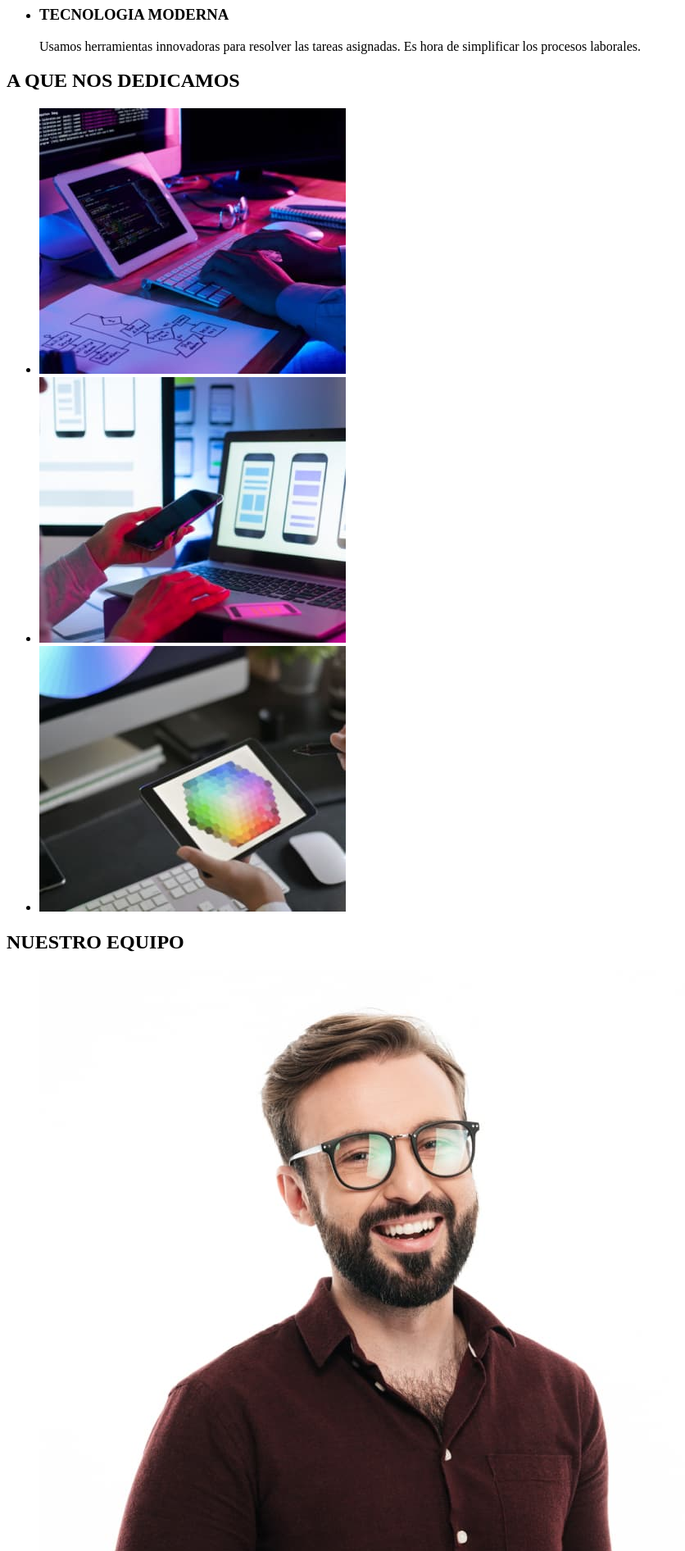
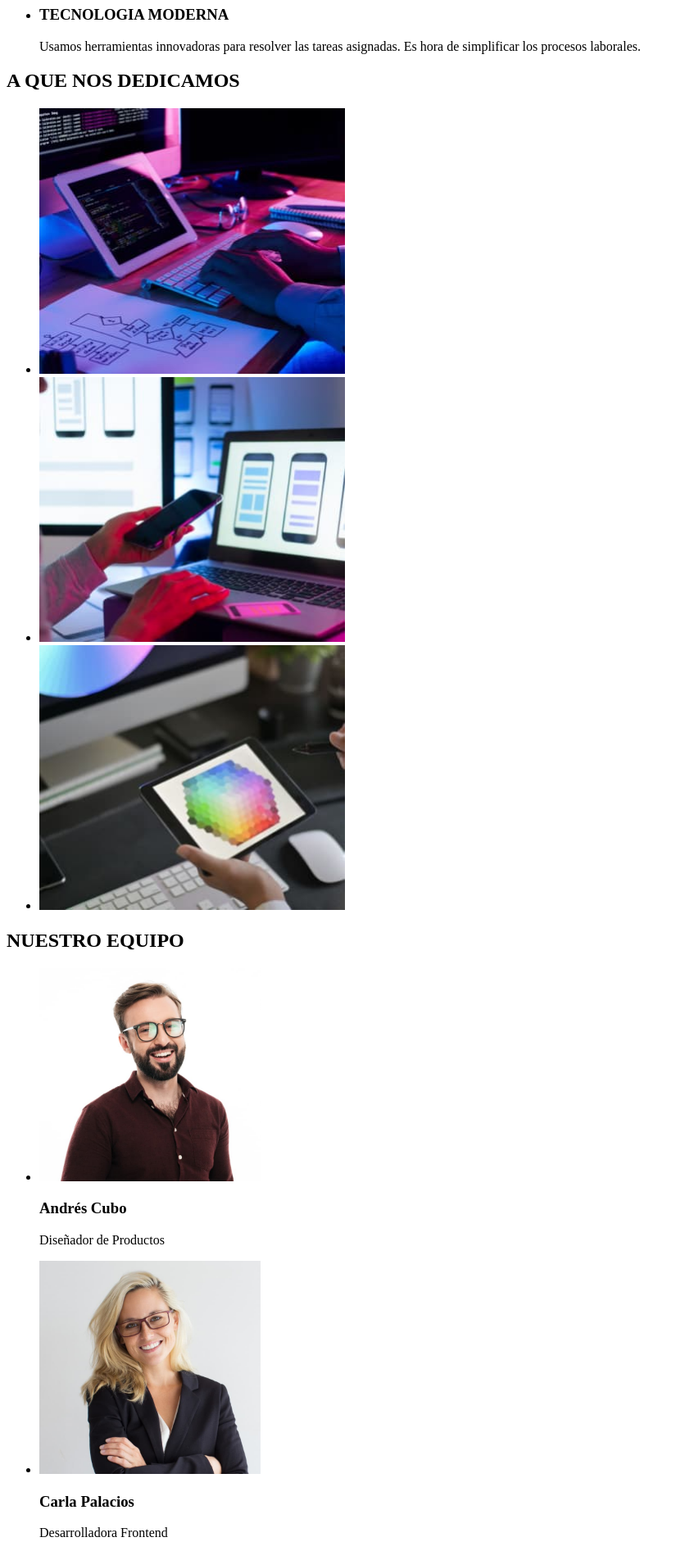
Before and after one commit to JhonatanMasa/goit-markup-hw-01, a plain HTML site: page index.html in a window 1280 px wide. Shown: the part 480-2372 px from the top of the page at 82% size, without its empty margins (0-836 px from the left). Drawn offline with Linux system fonts and the light colour scheme.

Commit message:
errores corregidos

```diff
--- a/index.html
+++ b/index.html
@@ -28,6 +28,7 @@
             <h1>SOLUCIONES EFICACES PARA SU NEGOCIO</h1>
             <button>Solicite nuestro servicio</button>
         </section>
+
         <section>
             <ul>
                 <li>
@@ -49,46 +50,49 @@
                 <h3>TECNOLOGIA MODERNA</h3>
                 <p>Usamos herramientas innovadoras para resolver las tareas asignadas. Es hora de simplificar los procesos laborales.</p>
                 </li>
+            </ul>
         </section>
+
         <section>
             <h2>A QUE NOS DEDICAMOS</h2>
             <ul>
                 <li>
-                    <img src="./images/Hombre en Computadora.jpg" alt="Hombre en Teclado">
+                    <img src="./images/Trabajando1.jpg" alt="Hombre en Teclado" width="373">
                 </li>
                 <li>
-                    <img src="./images/Hombre con Celular.jpg" alt="Celular en la mano">
+                    <img src="./images/Trabajando2.jpg" alt="Celular en la mano" width="373">
                 <li>
-                    <img src="./images/Tabla de Colores.jpg" alt="Paleta de Colores">
+                    <img src="./images/Trabajando3.jpg" alt="Paleta de Colores" width="373">
                 </li>
             </ul>
         </section>
+
         <section>
             <h2>NUESTRO EQUIPO</h2>
             <ul>
                 <li>
-                    <img src="./images/Trabajador1.jpg" alt="Trabajador1">
-                </li>
+                    <img src="./images/Trabajador1.jpg" alt="Trabajador1" width="270" height="260">
                     <h3>Andrés Cubo</h3>
                     <p>Diseñador de Productos</p>
+                </li>
 
                 <li>
-                    <img src="./images/trabajador2.jpg" alt="Trabajador2">
-                </li>
+                    <img src="./images/trabajador2.jpg" alt="Trabajador2" width="270" height="260">
                     <h3>Carla Palacios</h3>
                     <p>Desarrolladora Frontend</p>
+                </li>
 
                 <li>
-                    <img src="./images/Trabajador3.jpg" alt="Trabajador3">
-                </li>
+                    <img src="./images/Trabajador3.jpg" alt="Trabajador3" width="270" height="260">
                     <h3>Mario Dorado</h3>
                     <p>Marketing</p>
+                </li>
 
                 <li>
-                    <img src="./images/Trabajador4.jpg" alt="Trabajador4">
-                </li>
+                    <img src="./images/Trabajador4.jpg" alt="Trabajador4" width="270" height="260">
                     <h3>Pablo Mijangos</h3>
                     <p>Diseñador IU</p>
+                </li>
             </ul>
         </section>
     </main>
```
Also changed, not shown: images/Trabajando1.jpg (renamed from images/Hombre en Computadora.jpg), images/Trabajando2.jpg (renamed from images/Hombre con Celular.jpg), images/Trabajando3.jpg (renamed from images/Tabla de Colores.jpg). Lines whose indentation alone changed are shown as unchanged.
